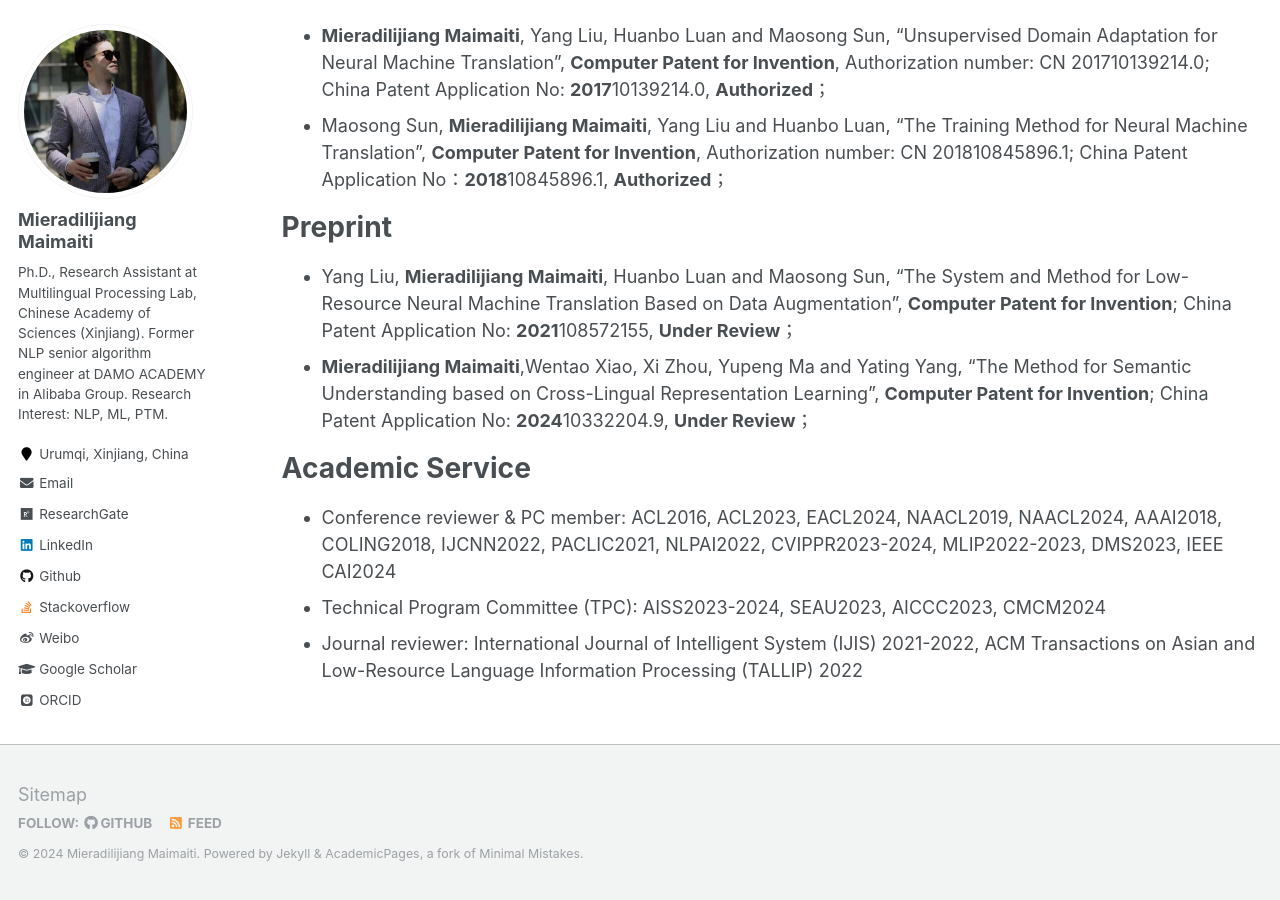
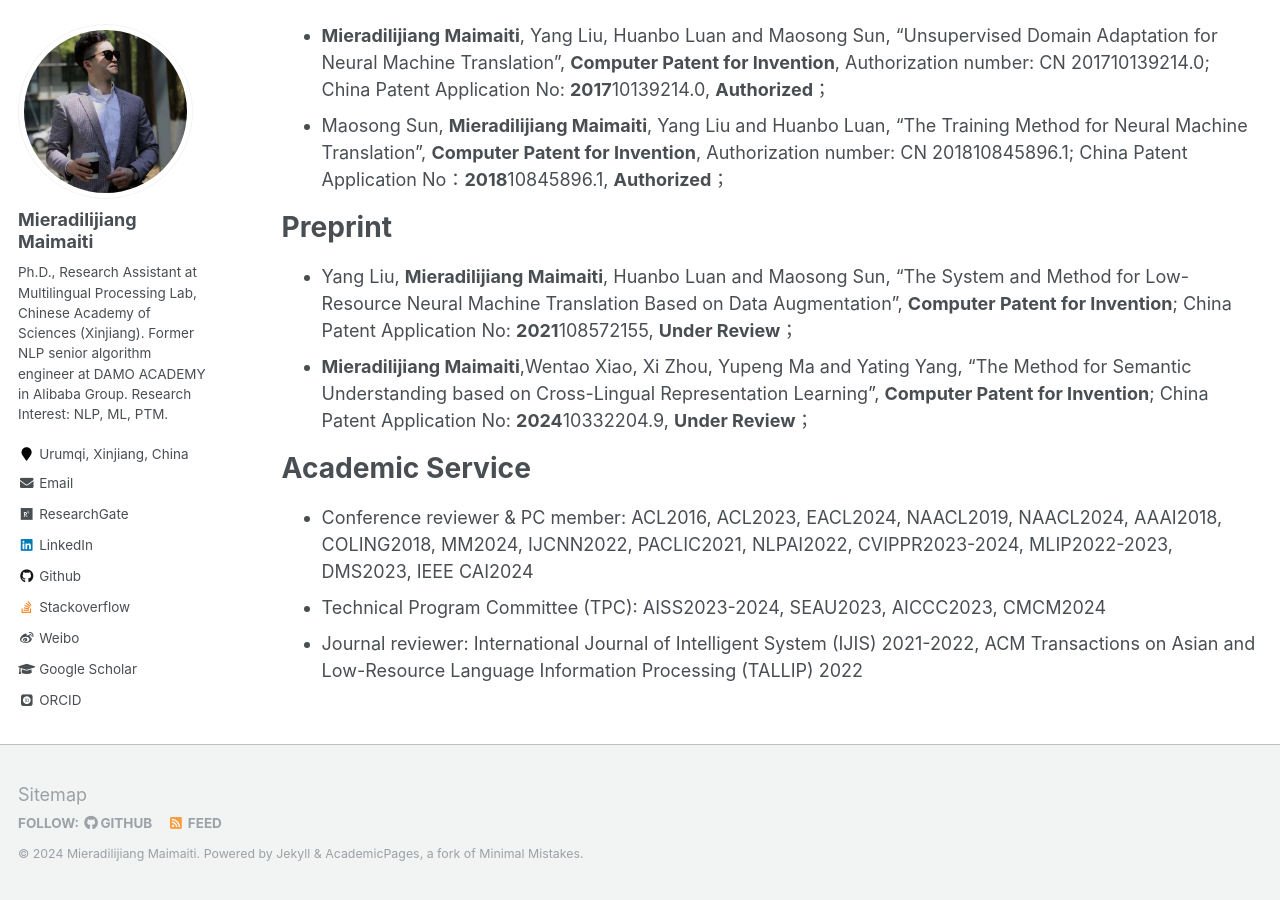
Before and after one commit to miradel51/miradel51.github.io, a Jekyll site: the page built from _pages/publications.md, in a window 1280 px wide and 900 px high, scrolled down 4222 px. Built offline with Jekyll 4.4.1, drawn with Linux system fonts in a browser that asks for light colours; some web fonts are replaced.

Commit message:
Update publications.md
added a new role for one the topest international conferences

```diff
--- a/_pages/publications.md
+++ b/_pages/publications.md
@@ -28,7 +28,7 @@ Preprint
 Academic Service
 ======
 <!-- * Conference reviewer & PC member: ACL2016, ACL2023, AAAI2018, COLING2018, NAACL2019, PACLIC2021, IJCNN2022, NLPAI2022, CVIPPR2023-2024, AIFZ2023, NLDM2023, MLIP2022-2023, DMS2023, COMSAP2023, NLTM2024, ALMLA2024, ITEORY2023, SEMIT2023, SIPR2023, AIAA2023, EDUTEC2024, AIFU2024, MLSC2024, CSML2024   -->
-* Conference reviewer & PC member: ACL2016, ACL2023, EACL2024, NAACL2019, NAACL2024, AAAI2018, COLING2018, IJCNN2022, PACLIC2021, NLPAI2022, CVIPPR2023-2024, MLIP2022-2023, DMS2023, IEEE CAI2024
+* Conference reviewer & PC member: ACL2016, ACL2023, EACL2024, NAACL2019, NAACL2024, AAAI2018, COLING2018, MM2024, IJCNN2022, PACLIC2021, NLPAI2022, CVIPPR2023-2024, MLIP2022-2023, DMS2023, IEEE CAI2024
 <!-- * Technical Program Committee (TPC): ADMIT2022-2024, AMLIT2023, ACDP2023-2024, AIMLR2023, CSSE2023, AISS2023-2024, ACAI2023, MLAMDA2023, AACIP2023, ACAI2023, DMCSE2023, SEAU2023, CACML2024, CMCM2024, DSML2023, CNIOT2023, MICML2023, APIT 2024, CCRIS 2024 -->
 * Technical Program Committee (TPC): AISS2023-2024, SEAU2023, AICCC2023, CMCM2024
 * Journal reviewer: International Journal of Intelligent System (IJIS) 2021-2022, ACM Transactions on Asian and Low-Resource Language Information Processing (TALLIP) 2022
```
